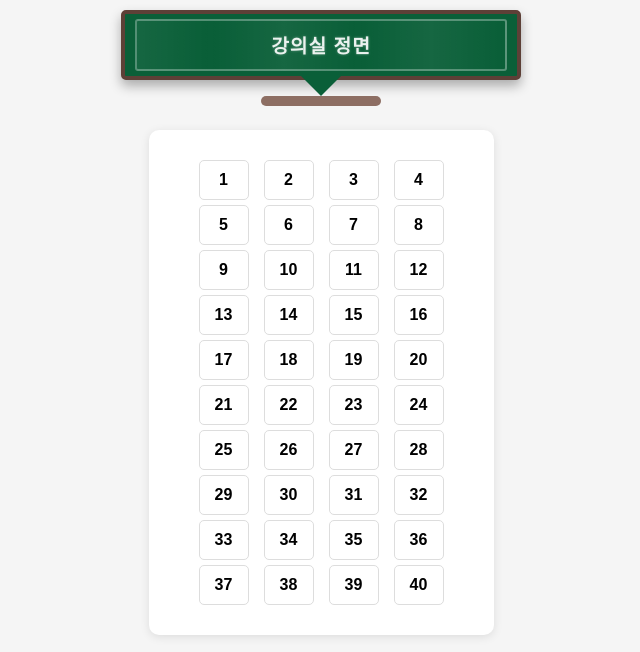
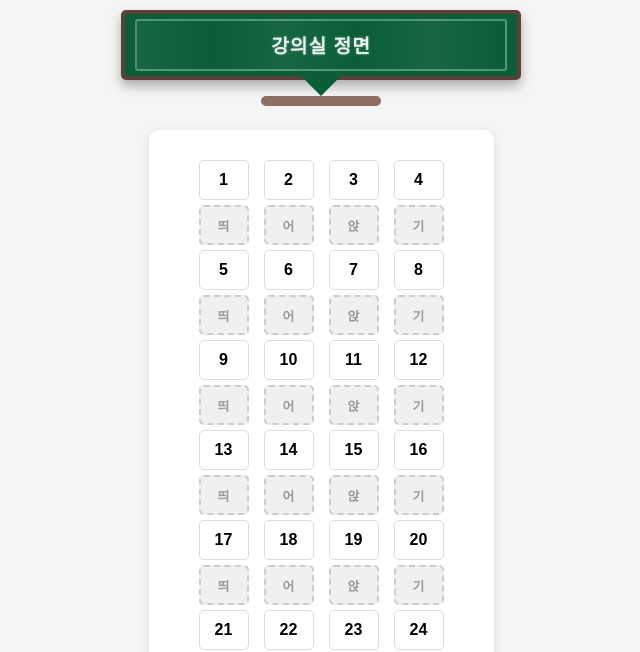
Before and after one commit to Kimdaeeon-DG/SeatMate, a plain HTML site: page index.html in a window 1280 px wide. Shown: the part 132-784 px from the top of the page, without its empty margins (319-959 px from the left). Drawn offline with nearby package versions, Linux system fonts and the light colour scheme.

Commit message:
띄어앉기 추가

```diff
--- a/script.js
+++ b/script.js
@@ -1,7 +1,7 @@
 class SeatAssignment {
     constructor() {
-        // 강의실 좌석 배치 설정 - 40석, 4열로 변경
-        this.totalRows = 10;  // 행 수 (앞뒤 줄 수)
+        // 강의실 좌석 배치 설정 - 36석, 4열로 변경
+        this.totalRows = 9;  // 행 수 (앞뒤 줄 수)
         this.totalCols = 4;   // 열 수 (좌우 좌석 수)
         this.selectedGender = null;
         this.maleAssignments = new Set();
@@ -74,8 +74,10 @@ class SeatAssignment {
 
         // 행 우선으로 좌석 생성 (왼쪽에서 오른쪽으로, 위에서 아래로)
         let seatNumber = 1;
+        const spacerText = ['띄', '어', '앉', '기']; // 띄워앉기 글자 분리
 
         for (let i = 0; i < this.totalRows; i++) {
+            // 일반 좌석 행 생성
             for (let j = 0; j < this.totalCols; j++) {
                 const seat = document.createElement('div');
                 seat.className = 'seat';
@@ -97,6 +99,14 @@ class SeatAssignment {
 
                 this.seatGrid.appendChild(seat);
                 seatNumber++;
+            }
+
+            // 모든 숫자 행 다음에 띄워앉기 행 추가
+            for (let j = 0; j < this.totalCols; j++) {
+                const spacer = document.createElement('div');
+                spacer.className = 'seat spacer';
+                spacer.textContent = spacerText[j]; // 각 칸에 띄,어,앉,기 배치
+                this.seatGrid.appendChild(spacer);
             }
         }
     }
--- a/styles.css
+++ b/styles.css
@@ -135,6 +135,16 @@ h1 {
     box-shadow: 0 2px 10px rgba(0, 0, 0, 0.1);
     width: fit-content;
     justify-content: center; /* 그리드 내용 중앙 정렬 */
+}
+
+/* 띄워앉기 자리 스타일 */
+.seat.spacer {
+    background-color: #f0f0f0;
+    border: 2px dashed #ccc;
+    color: #999;
+    cursor: not-allowed;
+    font-size: 0.8em;
+    pointer-events: none;
 }
 
 .seat {
```
